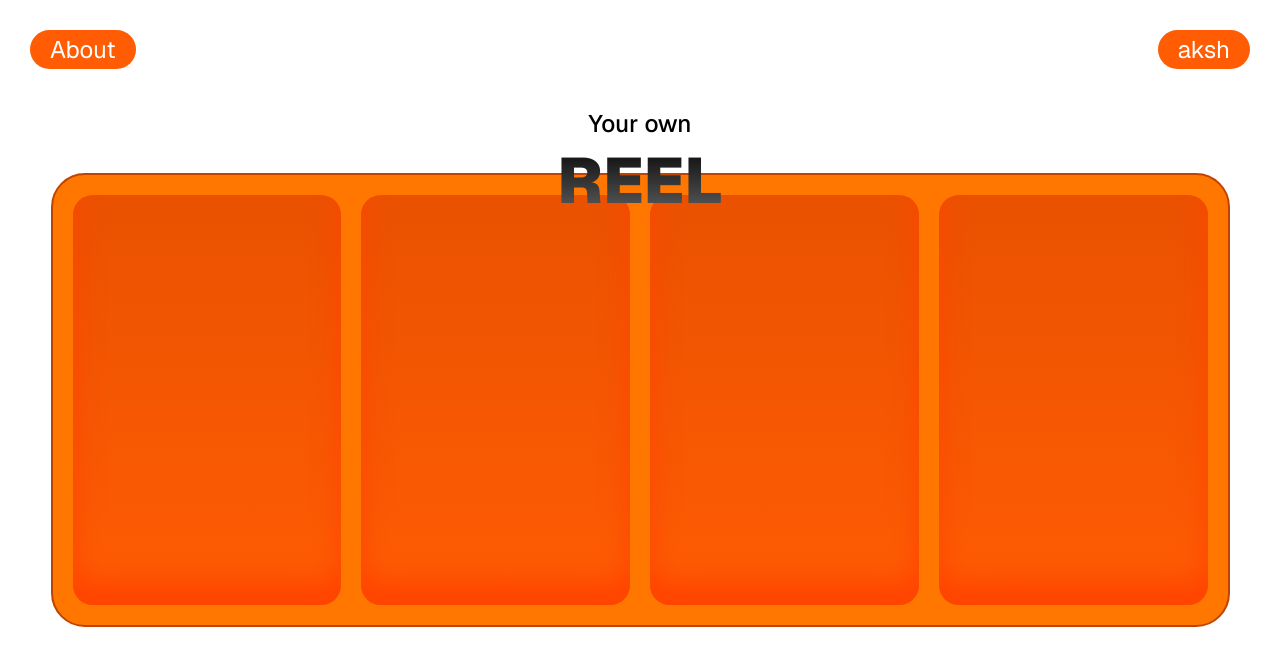
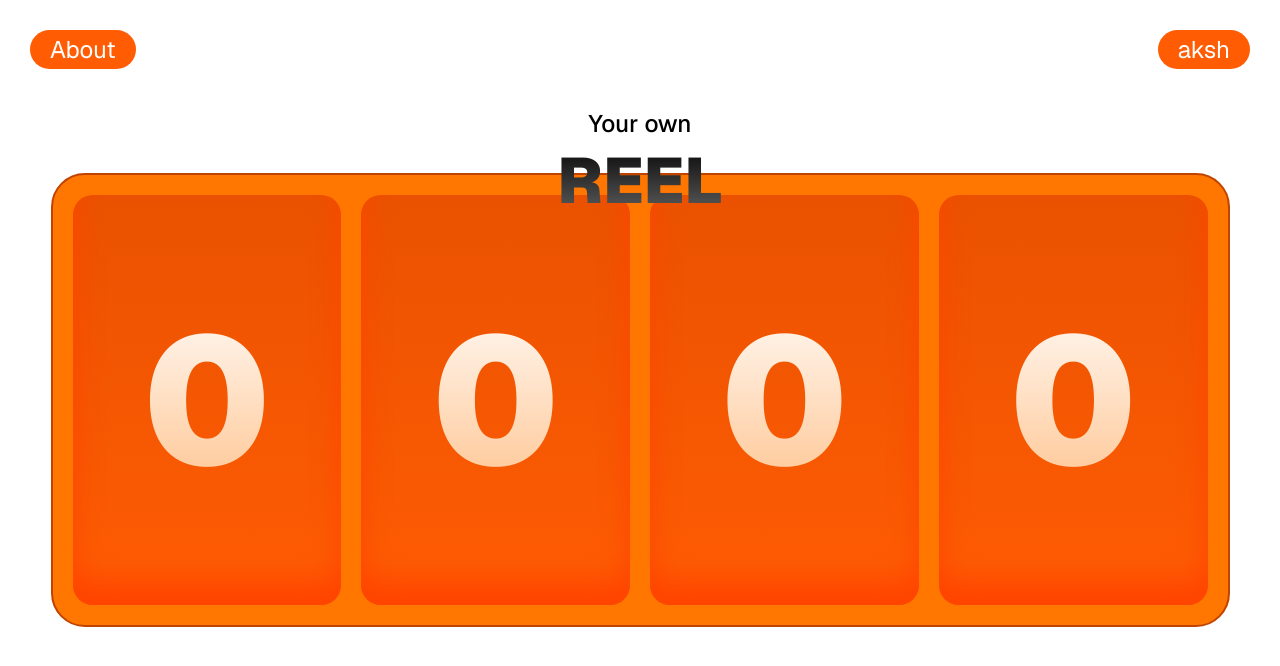
Before and after one commit to Akshay-V2/Yo-Reel, a React (Vite) app: page / in a window 1280 px wide. Shown: the top 666 px of the page. Built offline with nearby package versions, Linux system fonts and the light colour scheme.

Commit message:
added code for ticker and updating the display

```diff
--- a/src/App.css
+++ b/src/App.css
@@ -8,6 +8,7 @@
 body {
   height: 100vh;
   margin: 0;
+  user-select: none;
 }
 
 .top-bar {
@@ -92,4 +93,32 @@ h1 {
   border-radius: 20px;
   background: linear-gradient(180deg, #EA5200 0%, #FF5C04 100%);
   box-shadow: inset 0px -24px 28.100000381469727px 0px #ff4400;
+  overflow-y: hidden;
 }
+
+.reel-roller {
+  width: 100%;
+  height: 100%;
+  transition: all cubic-bezier(.28,0,.11,.99) 1000ms;
+}
+
+@keyframes motionBlur {
+  0% {
+    filter: blur(15px);
+  } 100% {
+    filter: blur(0px);
+  }
+}
+
+.reel-numbers {
+  font-size: 180px;
+  font-weight: 900;
+  background: linear-gradient(180deg, #FFFFFF 21%, #FFBE84 80%);
+  -webkit-background-clip: text;
+  -webkit-text-fill-color: transparent;
+  width: 100%;
+  height: 100%;
+  display: flex;
+  justify-content: center;
+  align-items: center;
+}
--- a/src/App.jsx
+++ b/src/App.jsx
@@ -1,7 +1,14 @@
-import React from 'react'
+import {useState} from 'react'
+import Ticker from './components/Ticker.jsx';
 import './App.css'
 
 function App() {
+  const [digits, setDigits] = useState(0);
+
+  function generateRandomDigits() {
+    const randomNum = Math.floor(1000 + Math.random() * 9000);
+    setDigits(randomNum);
+  }
 
   return (
     <>
@@ -11,20 +18,13 @@ function App() {
     </div>
     {/* add a glitch effect to the text and a magnetic hover to the buttons */}
 
-    <div className='title'>
+    <div className='title' onClick={generateRandomDigits}>
       <h2>Your own</h2>
       <h1>REEL</h1>
     </div>
 
-    <div className='reel-container'>
-      <div className='reel'>
-        <div className='reel-display'></div>
-        <div className='reel-display'></div>
-        <div className='reel-display'></div>
-        <div className='reel-display'></div>
-      </div>
-    </div>
-    {/* add the realistic shadow for the reel box */}
+    <Ticker digits={digits} />
+    {/* add motion blur */}
     </>
   )
 }
--- /dev/null
+++ b/src/components/Ticker.jsx
@@ -0,0 +1,85 @@
+import React, { useEffect, useState } from "react";
+
+const Ticker = ({ digits }) => {
+    const [digitArray, setDigitArray] = useState([]);
+
+    useEffect(() => {
+        const digitStr = String(digits).padStart(4, '0');
+        const digitArr = digitStr.split('').map(Number);
+        setDigitArray(digitArr);
+    }, [digits]);
+
+    useEffect(() => {
+        digitArray.forEach((digit, index) => {
+            const currentReel = document.getElementById(`r${index + 1}`);
+            if (currentReel) {
+                currentReel.style.transform = `translateY(${digit * -100}%)`;
+            }
+        });
+    }, [digitArray]);
+
+    return (
+        <div className='reel-container'>
+            <div className='reel'>
+                <div className='reel-display'>
+                    <div className='reel-roller' id="r1">
+                        <div className='reel-numbers'>0</div>
+                        <div className='reel-numbers'>1</div>
+                        <div className='reel-numbers'>2</div>
+                        <div className='reel-numbers'>3</div>
+                        <div className='reel-numbers'>4</div>
+                        <div className='reel-numbers'>5</div>
+                        <div className='reel-numbers'>6</div>
+                        <div className='reel-numbers'>7</div>
+                        <div className='reel-numbers'>8</div>
+                        <div className='reel-numbers'>9</div>
+                    </div>
+                </div>
+                <div className='reel-display'>
+                    <div className='reel-roller' id="r2">
+                        <div className='reel-numbers'>0</div>
+                        <div className='reel-numbers'>1</div>
+                        <div className='reel-numbers'>2</div>
+                        <div className='reel-numbers'>3</div>
+                        <div className='reel-numbers'>4</div>
+                        <div className='reel-numbers'>5</div>
+                        <div className='reel-numbers'>6</div>
+                        <div className='reel-numbers'>7</div>
+                        <div className='reel-numbers'>8</div>
+                        <div className='reel-numbers'>9</div>
+                    </div>
+                </div>
+                <div className='reel-display'>
+                    <div className='reel-roller' id="r3">
+                        <div className='reel-numbers'>0</div>
+                        <div className='reel-numbers'>1</div>
+                        <div className='reel-numbers'>2</div>
+                        <div className='reel-numbers'>3</div>
+                        <div className='reel-numbers'>4</div>
+                        <div className='reel-numbers'>5</div>
+                        <div className='reel-numbers'>6</div>
+                        <div className='reel-numbers'>7</div>
+                        <div className='reel-numbers'>8</div>
+                        <div className='reel-numbers'>9</div>
+                    </div>
+                </div>
+                <div className='reel-display'>
+                    <div className='reel-roller' id="r4">
+                        <div className='reel-numbers'>0</div>
+                        <div className='reel-numbers'>1</div>
+                        <div className='reel-numbers'>2</div>
+                        <div className='reel-numbers'>3</div>
+                        <div className='reel-numbers'>4</div>
+                        <div className='reel-numbers'>5</div>
+                        <div className='reel-numbers'>6</div>
+                        <div className='reel-numbers'>7</div>
+                        <div className='reel-numbers'>8</div>
+                        <div className='reel-numbers'>9</div>
+                    </div>
+                </div>
+            </div>
+        </div>
+    );
+};
+
+export default Ticker;
```
